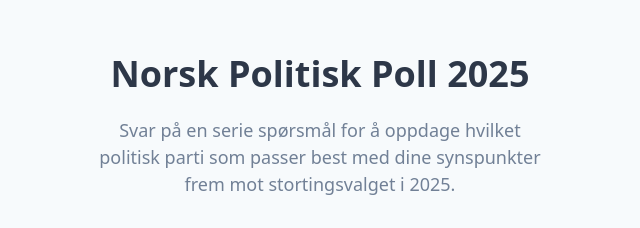
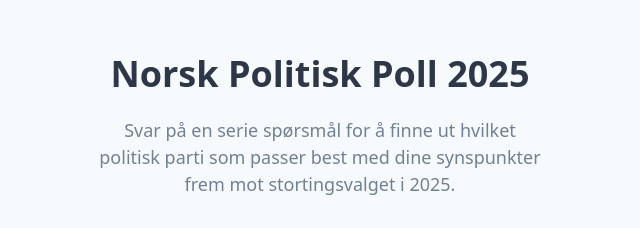
Before and after one commit to swampland/poll, a React (Create React App) app: page / in a window 1280 px wide. Shown: the part 238-466 px from the top of the page, without its empty margins (320-960 px from the left). Built offline with nearby package versions, Linux system fonts and the light colour scheme; no server answers.

Commit message:
updated with g3 q

```diff
--- a/src/App.js
+++ b/src/App.js
@@ -2,7 +2,7 @@ import React, { useState } from "react";
 import Introduction from "./Introduction";
 import Question from "./Question";
 import Results from "./Results";
-import { questions, partyPositions, parties } from "./data";
+import { questions, parties } from "./data";
 
 function App() {
   const [currentStep, setCurrentStep] = useState(0);
@@ -30,17 +30,26 @@ function App() {
       let totalDistance = 0;
       let validQuestions = 0;
 
-      questions.forEach((question, index) => {
+      questions.forEach((question) => {
         const userAnswer = answers[question.id];
-        const partyPosition = partyPositions[partyCode][index];
 
-        if (userAnswer !== undefined && partyPosition !== undefined) {
+        if (userAnswer !== undefined) {
           validQuestions++;
 
-          // Manhattan-avstand basert på NRKs algoritme
+          // Finn partiets posisjon ved å sjekke hvilket alternativ det tilhører
+          let partyPosition = null;
+          question.options.forEach((option) => {
+            if (option.parties.includes(partyCode)) {
+              partyPosition = option.value;
+            }
+          });
+
+          // Hvis partiet ikke er listet under noe alternativ, anta nøytral (0)
+          if (partyPosition === null) {
+            partyPosition = 0;
+          }
+
           let distance = Math.abs(userAnswer - partyPosition);
-
-          // Spesiell håndtering av verdier nær 0 (±0.3)
           const isUserNearZero = Math.abs(userAnswer) <= 0.3;
           const isPartyNearZero = Math.abs(partyPosition) <= 0.3;
 
@@ -57,7 +66,6 @@ function App() {
       if (validQuestions === 0) {
         scores[partyCode] = 0; // Ingen gyldige svar, sett til 0%
       } else {
-        // Normaliser avstand til [0, 1], der 0 er maks avstand og 1 er ingen avstand
         const maxPossibleDistance = validQuestions * maxDistancePerQuestion;
         const normalizedDistance = totalDistance / maxPossibleDistance;
         const similarity = 1 - normalizedDistance; // 1 er nærmest, 0 er lengst unna
--- a/src/Introduction.js
+++ b/src/Introduction.js
@@ -7,7 +7,7 @@ function Introduction({ onStart }) {
         Norsk Politisk Poll 2025
       </h1>
       <p className="text-lg text-gray-600 mb-8 text-center max-w-md">
-        Svar på en serie spørsmål for å oppdage hvilket politisk parti som passer best med dine synspunkter frem mot stortingsvalget i 2025.
+        Svar på en serie spørsmål for å finne ut hvilket politisk parti som passer best med dine synspunkter frem mot stortingsvalget i 2025.
       </p>
       <button
         onClick={onStart}
--- a/src/data.js
+++ b/src/data.js
@@ -3,176 +3,176 @@ export const questions = [
     id: 1,
     text: "Bør staten redusere sin rolle i økonomien og overlate mer til det frie markedet?",
     options: [
-      { id: "A", text: "Sterkt for", value: 2 },
-      { id: "B", text: "For", value: 1 },
-      { id: "C", text: "Nøytral", value: 0 },
-      { id: "D", text: "Mot", value: -1 },
-      { id: "E", text: "Sterkt mot", value: -2 },
+      { id: "A", text: "Sterkt for", value: 2, parties: ["Konservativt"] },
+      { id: "B", text: "For", value: 1, parties: ["Norgesdemokratene", "FrP", "Industri- og Næringspartiet"] },
+      { id: "C", text: "Nøytral", value: 0, parties: ["H", "V", "Partiet DNI", "Ensomhetspartiet"] },
+      { id: "D", text: "Mot", value: -1, parties: ["KrF", "Generasjonspartiet"] },
+      { id: "E", text: "Sterkt mot", value: -2, parties: ["AP", "SV", "R", "MDG", "FOR", "Sp", "Partiet Sentrum", "Pensjonistpartiet", "Velferd og Innovasjonspartiet"] },
     ],
   },
   {
     id: 2,
     text: "Bør staten redusere eller fjerne formueskatten for å fremme næringsliv og investeringer?",
     options: [
-      { id: "A", text: "Sterkt for", value: 2 },
-      { id: "B", text: "For", value: 1 },
-      { id: "C", text: "Nøytral", value: 0 },
-      { id: "D", text: "Mot", value: -1 },
-      { id: "E", text: "Sterkt mot", value: -2 },
+      { id: "A", text: "Sterkt for", value: 2, parties: ["Norgesdemokratene", "Konservativt", "Partiet DNI"] },
+      { id: "B", text: "For", value: 1, parties: ["FrP", "Industri- og Næringspartiet", "Generasjonspartiet"] },
+      { id: "C", text: "Nøytral", value: 0, parties: ["H", "V", "Ensomhetspartiet"] },
+      { id: "D", text: "Mot", value: -1, parties: ["KrF", "Sp", "Pensjonistpartiet", "Velferd og Innovasjonspartiet"] },
+      { id: "E", text: "Sterkt mot", value: -2, parties: ["AP", "SV", "R", "MDG", "FOR", "Partiet Sentrum"] },
     ],
   },
   {
     id: 3,
-    text: "Bør pensjoner kun organiseres gjennom private ordninger uten statlig innblanding?",
+    text: "Bør private pensjonsordninger få en større rolle som et alternativ til statlige ordninger?",
     options: [
-      { id: "A", text: "Sterkt for", value: 2 },
-      { id: "B", text: "For", value: 1 },
-      { id: "C", text: "Nøytral", value: 0 },
-      { id: "D", text: "Mot", value: -1 },
-      { id: "E", text: "Sterkt mot", value: -2 },
+      { id: "A", text: "Sterkt for", value: 2, parties: ["Konservativt"] },
+      { id: "B", text: "For", value: 1, parties: ["Industri- og Næringspartiet"] },
+      { id: "C", text: "Nøytral", value: 0, parties: ["FrP", "H", "Norgesdemokratene", "Ensomhetspartiet", "Generasjonspartiet"] },
+      { id: "D", text: "Mot", value: -1, parties: ["AP", "KrF", "V", "Sp"] },
+      { id: "E", text: "Sterkt mot", value: -2, parties: ["SV", "R", "MDG", "FOR", "Partiet Sentrum", "Pensjonistpartiet", "Velferd og Innovasjonspartiet"] },
     ],
   },
   {
     id: 4,
     text: "Bør Norge innføre mer direkte demokrati, som folkets rett til å foreslå og stemme over lover?",
     options: [
-      { id: "A", text: "Sterkt for", value: 2 },
-      { id: "B", text: "For", value: 1 },
-      { id: "C", text: "Nøytral", value: 0 },
-      { id: "D", text: "Mot", value: -1 },
-      { id: "E", text: "Sterkt mot", value: -2 },
+      { id: "A", text: "Sterkt for", value: 2, parties: ["Norgesdemokratene", "Generasjonspartiet"] },
+      { id: "B", text: "For", value: 1, parties: ["Konservativt", "MDG", "SV", "Industri- og Næringspartiet", "FrP", "R", "Velferd og Innovasjonspartiet"] },
+      { id: "C", text: "Nøytral", value: 0, parties: ["FOR", "Partiet DNI", "Partiet Sentrum", "Pensjonistpartiet", "Ensomhetspartiet"] },
+      { id: "D", text: "Mot", value: -1, parties: [] },
+      { id: "E", text: "Sterkt mot", value: -2, parties: ["AP", "KrF", "Sp", "V", "H"] },
     ],
   },
   {
     id: 5,
     text: "Bør mer makt overføres fra staten til lokalstyrene for å styre egne ressurser og lokale saker?",
     options: [
-      { id: "A", text: "Sterkt for", value: 2 },
-      { id: "B", text: "For", value: 1 },
-      { id: "C", text: "Nøytral", value: 0 },
-      { id: "D", text: "Mot", value: -1 },
-      { id: "E", text: "Sterkt mot", value: -2 },
+      { id: "A", text: "Sterkt for", value: 2, parties: ["Norgesdemokratene", "Konservativt", "Generasjonspartiet", "FrP", "Sp"] },
+      { id: "B", text: "For", value: 1, parties: ["Industri- og Næringspartiet", "Partiet DNI", "Partiet Sentrum", "Pensjonistpartiet", "Velferd og Innovasjonspartiet"] },
+      { id: "C", text: "Nøytral", value: 0, parties: ["KrF", "SV", "R", "Ensomhetspartiet", "FOR"] },
+      { id: "D", text: "Mot", value: -1, parties: ["MDG"] },
+      { id: "E", text: "Sterkt mot", value: -2, parties: ["AP", "H", "V"] },
     ],
   },
   {
     id: 6,
     text: "Bør Norge bli medlem av EU?",
     options: [
-      { id: "A", text: "Sterkt for", value: 2 },
-      { id: "B", text: "For", value: 1 },
-      { id: "C", text: "Nøytral", value: 0 },
-      { id: "D", text: "Mot", value: -1 },
-      { id: "E", text: "Sterkt mot", value: -2 },
+      { id: "A", text: "Sterkt for", value: 2, parties: ["AP", "H", "V"] },
+      { id: "B", text: "For", value: 1, parties: ["MDG"] },
+      { id: "C", text: "Nøytral", value: 0, parties: ["Ensomhetspartiet"] },
+      { id: "D", text: "Mot", value: -1, parties: ["KrF", "Pensjonistpartiet"] },
+      { id: "E", text: "Sterkt mot", value: -2, parties: ["SV", "R", "Norgesdemokratene", "FrP", "Konservativt", "Generasjonspartiet", "Industri- og Næringspartiet", "Partiet DNI", "FOR", "Sp", "Partiet Sentrum", "Velferd og Innovasjonspartiet"] },
     ],
   },
   {
     id: 7,
     text: "Bør Norge trekke seg fra EØS-avtalen for å styrke nasjonal suverenitet og selvbestemmelse?",
     options: [
-      { id: "A", text: "Sterkt for", value: 2 },
-      { id: "B", text: "For", value: 1 },
-      { id: "C", text: "Nøytral", value: 0 },
-      { id: "D", text: "Mot", value: -1 },
-      { id: "E", text: "Sterkt mot", value: -2 },
+      { id: "A", text: "Sterkt for", value: 2, parties: ["Norgesdemokratene", "SV", "R", "Konservativt", "Industri- og Næringspartiet", "Partiet DNI", "Generasjonspartiet", "Sp", "FOR"] },
+      { id: "B", text: "For", value: 1, parties: ["Pensjonistpartiet"] },
+      { id: "C", text: "Nøytral", value: 0, parties: ["FrP", "Velferd og Innovasjonspartiet", "Ensomhetspartiet"] },
+      { id: "D", text: "Mot", value: -1, parties: ["MDG"] },
+      { id: "E", text: "Sterkt mot", value: -2, parties: ["AP", "H", "KrF", "V", "Partiet Sentrum"] },
     ],
   },
   {
     id: 8,
     text: "Bør staten begrense flyktning- og asylinnvandringen?",
     options: [
-      { id: "A", text: "Sterkt for", value: 2 },
-      { id: "B", text: "For", value: 1 },
-      { id: "C", text: "Nøytral", value: 0 },
-      { id: "D", text: "Mot", value: -1 },
-      { id: "E", text: "Sterkt mot", value: -2 },
+      { id: "A", text: "Sterkt for", value: 2, parties: ["Norgesdemokratene", "Konservativt"] },
+      { id: "B", text: "For", value: 1, parties: ["Partiet DNI", "Industri- og Næringspartiet", "FrP", "Generasjonspartiet"] },
+      { id: "C", text: "Nøytral", value: 0, parties: ["H", "Pensjonistpartiet", "Ensomhetspartiet"] },
+      { id: "D", text: "Mot", value: -1, parties: ["V", "Sp"] },
+      { id: "E", text: "Sterkt mot", value: -2, parties: ["AP", "KrF", "SV", "R", "MDG", "FOR", "Partiet Sentrum", "Velferd og Innovasjonspartiet"] },
     ],
   },
   {
     id: 9,
     text: "Bør staten fortsette å finansiere internasjonale bistandsmidler?",
     options: [
-      { id: "A", text: "Sterkt for", value: 2 },
-      { id: "B", text: "For", value: 1 },
-      { id: "C", text: "Nøytral", value: 0 },
-      { id: "D", text: "Mot", value: -1 },
-      { id: "E", text: "Sterkt mot", value: -2 },
+      { id: "A", text: "Sterkt for", value: 2, parties: ["AP", "KrF", "V", "MDG", "Partiet Sentrum"] },
+      { id: "B", text: "For", value: 1, parties: ["H", "SV", "R", "Sp", "Pensjonistpartiet", "FOR", "Velferd og Innovasjonspartiet", "Ensomhetspartiet"] },
+      { id: "C", text: "Nøytral", value: 0, parties: ["Partiet DNI", "Generasjonspartiet"] },
+      { id: "D", text: "Mot", value: -1, parties: ["FrP", "Industri- og Næringspartiet"] },
+      { id: "E", text: "Sterkt mot", value: -2, parties: ["Norgesdemokratene", "Konservativt"] },
     ],
   },
   {
     id: 10,
     text: "Bør Norge prioritere olje- og gassutvinning for å sikre nasjonal økonomi fremfor å begrense det på grunn av klima?",
     options: [
-      { id: "A", text: "Sterkt for", value: 2 },
-      { id: "B", text: "For", value: 1 },
-      { id: "C", text: "Nøytral", value: 0 },
-      { id: "D", text: "Mot", value: -1 },
-      { id: "E", text: "Sterkt mot", value: -2 },
+      { id: "A", text: "Sterkt for", value: 2, parties: ["Norgesdemokratene", "FrP", "Konservativt", "Industri- og Næringspartiet", "Partiet DNI"] },
+      { id: "B", text: "For", value: 1, parties: ["H"] },
+      { id: "C", text: "Nøytral", value: 0, parties: ["Ensomhetspartiet"] },
+      { id: "D", text: "Mot", value: -1, parties: ["Sp"] },
+      { id: "E", text: "Sterkt mot", value: -2, parties: ["AP", "KrF", "SV", "R", "MDG", "V", "FOR", "Generasjonspartiet", "Partiet Sentrum", "Pensjonistpartiet", "Velferd og Innovasjonspartiet"] },
     ],
   },
   {
     id: 11,
     text: "Bør klimaendringer prioriteres høyere enn økonomisk vekst i politiske beslutninger?",
     options: [
-      { id: "A", text: "Sterkt for", value: 2 },
-      { id: "B", text: "For", value: 1 },
-      { id: "C", text: "Nøytral", value: 0 },
-      { id: "D", text: "Mot", value: -1 },
-      { id: "E", text: "Sterkt mot", value: -2 },
+      { id: "A", text: "Sterkt for", value: 2, parties: ["MDG", "V", "FOR", "Partiet Sentrum"] },
+      { id: "B", text: "For", value: 1, parties: ["AP", "KrF", "SV", "R", "Generasjonspartiet", "Sp", "Pensjonistpartiet", "Velferd og Innovasjonspartiet", "Ensomhetspartiet"] },
+      { id: "C", text: "Nøytral", value: 0, parties: ["H"] },
+      { id: "D", text: "Mot", value: -1, parties: ["FrP"] },
+      { id: "E", text: "Sterkt mot", value: -2, parties: ["Norgesdemokratene", "Konservativt", "Industri- og Næringspartiet", "Partiet DNI"] },
     ],
   },
   {
     id: 12,
     text: "Bør staten øke satsingen på grønn teknologi for å skape nye arbeidsplasser?",
     options: [
-      { id: "A", text: "Sterkt for", value: 2 },
-      { id: "B", text: "For", value: 1 },
-      { id: "C", text: "Nøytral", value: 0 },
-      { id: "D", text: "Mot", value: -1 },
-      { id: "E", text: "Sterkt mot", value: -2 },
+      { id: "A", text: "Sterkt for", value: 2, parties: ["MDG", "Generasjonspartiet", "V", "Partiet Sentrum"] },
+      { id: "B", text: "For", value: 1, parties: ["AP", "H", "KrF", "SV", "R", "FOR", "Sp", "Pensjonistpartiet", "Velferd og Innovasjonspartiet", "Ensomhetspartiet"] },
+      { id: "C", text: "Nøytral", value: 0, parties: ["Industri- og Næringspartiet"] },
+      { id: "D", text: "Mot", value: -1, parties: ["FrP"] },
+      { id: "E", text: "Sterkt mot", value: -2, parties: ["Norgesdemokratene", "Konservativt", "Partiet DNI"] },
     ],
   },
   {
     id: 13,
     text: "Bør staten ha mindre innflytelse over skolenes læreplaner for å unngå ideologisk styring?",
     options: [
-      { id: "A", text: "Sterkt for", value: 2 },
-      { id: "B", text: "For", value: 1 },
-      { id: "C", text: "Nøytral", value: 0 },
-      { id: "D", text: "Mot", value: -1 },
-      { id: "E", text: "Sterkt mot", value: -2 },
+      { id: "A", text: "Sterkt for", value: 2, parties: ["Norgesdemokratene", "FrP", "Konservativt", "Generasjonspartiet"] },
+      { id: "B", text: "For", value: 1, parties: ["Partiet DNI", "Industri- og Næringspartiet"] },
+      { id: "C", text: "Nøytral", value: 0, parties: ["H", "V", "Ensomhetspartiet"] },
+      { id: "D", text: "Mot", value: -1, parties: ["KrF", "Sp", "MDG"] },
+      { id: "E", text: "Sterkt mot", value: -2, parties: ["AP", "SV", "R", "FOR", "Partiet Sentrum", "Pensjonistpartiet", "Velferd og Innovasjonspartiet"] },
     ],
   },
   {
     id: 14,
-    text: "Bør staten avstå fra å finansiere nyhetsmedier og organisasjoner knyttet til kultur, livssyn og religion for å sikre uavhengighet og skille staten fra disse områdene?",
+    text: "Bør staten avstå fra å finansiere nyhetsmedier og organisasjoner knyttet til livssyn og religion for å sikre uavhengighet og skille staten fra disse områdene?",
     options: [
-      { id: "A", text: "Sterkt for", value: 2 },
-      { id: "B", text: "For", value: 1 },
-      { id: "C", text: "Nøytral", value: 0 },
-      { id: "D", text: "Mot", value: -1 },
-      { id: "E", text: "Sterkt mot", value: -2 },
+      { id: "A", text: "Sterkt for", value: 2, parties: ["Norgesdemokratene", "FrP", "Konservativt", "Partiet DNI"] },
+      { id: "B", text: "For", value: 1, parties: ["Industri- og Næringspartiet"] },
+      { id: "C", text: "Nøytral", value: 0, parties: ["H", "Ensomhetspartiet"] },
+      { id: "D", text: "Mot", value: -1, parties: ["Sp", "V", "MDG"] },
+      { id: "E", text: "Sterkt mot", value: -2, parties: ["AP", "KrF", "SV", "R", "FOR", "Generasjonspartiet", "Partiet Sentrum", "Pensjonistpartiet", "Velferd og Innovasjonspartiet"] },
     ],
   },
   {
     id: 15,
     text: "Bør staten begrense regulering av ytringsfrihet, både i lovverk og på digitale plattformer?",
     options: [
-      { id: "A", text: "Sterkt for", value: 2 },
-      { id: "B", text: "For", value: 1 },
-      { id: "C", text: "Nøytral", value: 0 },
-      { id: "D", text: "Mot", value: -1 },
-      { id: "E", text: "Sterkt mot", value: -2 },
+      { id: "A", text: "Sterkt for", value: 2, parties: ["Norgesdemokratene", "Konservativt", "Industri- og Næringspartiet", "Generasjonspartiet", "FrP", "FOR"] },
+      { id: "B", text: "For", value: 1, parties: ["V", "Velferd og Innovasjonspartiet"] },
+      { id: "C", text: "Nøytral", value: 0, parties: ["H", "KrF", "Partiet DNI", "MDG", "R", "Ensomhetspartiet"] },
+      { id: "D", text: "Mot", value: -1, parties: ["AP", "Sp"] },
+      { id: "E", text: "Sterkt mot", value: -2, parties: ["SV", "Partiet Sentrum", "Pensjonistpartiet"] },
     ],
   },
   {
     id: 16,
     text: "Bør Norge forbli i NATO for å sikre nasjonal sikkerhet?",
     options: [
-      { id: "A", text: "Sterkt for", value: 2 },
-      { id: "B", text: "For", value: 1 },
-      { id: "C", text: "Nøytral", value: 0 },
-      { id: "D", text: "Mot", value: -1 },
-      { id: "E", text: "Sterkt mot", value: -2 },
+      { id: "A", text: "Sterkt for", value: 2, parties: ["AP", "Norgesdemokratene", "H", "FrP", "V", "Konservativt", "Industri- og Næringspartiet", "Partiet DNI", "Velferd og Innovasjonspartiet"] },
+      { id: "B", text: "For", value: 1, parties: ["KrF", "MDG", "Generasjonspartiet", "Sp", "Partiet Sentrum", "Pensjonistpartiet", "Ensomhetspartiet"] },
+      { id: "C", text: "Nøytral", value: 0, parties: ["SV"] },
+      { id: "D", text: "Mot", value: -1, parties: [] },
+      { id: "E", text: "Sterkt mot", value: -2, parties: ["R", "FOR"] },
     ],
   },
 ];
@@ -180,17 +180,17 @@ export const questions = [
 export const parties = {
   "Norgesdemokratene": { name: "Norgesdemokratene", description: "Parti med fokus på nasjonale interesser og innvandringskontroll." },
   "Konservativt": { name: "Konservativt", description: "Konservativt parti med fokus på tradisjonelle verdier og markedsøkonomi." },
-  "Generasjonspartiet": { name: "Generasjonspartiet", description: "Parti med fokus på generasjonspolitikk." },
+  "Generasjonspartiet": { name: "Generasjonspartiet", description: "Parti med fokus på direktedemokrati." },
   "Industri- og Næringspartiet": { name: "Industri- og Næringspartiet", description: "Parti med fokus på industri og næringsutvikling." },
-  "Partiet DNI": { name: "Partiet DNI", description: "Parti med fokus på direkte demokrati og nasjonale interesser." },
+  "Partiet DNI": { name: "Partiet DNI", description: "Parti med fokus på industri og næringsutvikling." },
   "Pensjonistpartiet": { name: "Pensjonistpartiet", description: "Parti med fokus på pensjonisters rettigheter." },
   "Partiet Sentrum": { name: "Partiet Sentrum", description: "Sentrumsparti med fokus på sosial rettferdighet og miljø." },
-  "Velferd og Innovasjonspartiet": { name: "Velferd og Innovasjonspartiet", description: "Parti med fokus på velferd og innovasjon." },
+  "Velferd og Innovasjonspartiet": { name: "Velferd og Innovasjonspartiet", description: "Parti med fokus på helse, velferd og innovasjon." },
   "FOR": { name: "Fred og Rettferdighet", description: "Parti med fokus på fred og rettferdighet." },
   "Ensomhetspartiet": { name: "Ensomhetspartiet", description: "Parti med fokus på å bekjempe ensomhet." },
   "AP": { name: "Arbeiderpartiet", description: "Sosialdemokratisk parti med fokus på velferd og likhet." },
-  "FrP": { name: "Fremskrittspartiet", description: "Høyrepopulistisk parti som fokuserer på lavere skatter og innvandringskontroll." },
-  "H": { name: "Høyre", description: "Konservativt parti som støtter frie markeder og individuelt ansvar." },
+  "FrP": { name: "Fremskrittspartiet", description: "Liberalistisk folkeparti som fokuserer på lavere skatter, valgfrihet og streng innvandringspolitikk." },
+  "H": { name: "Høyre", description: "Sosialkonservativt parti som støtter blandingsøkonomi." },
   "Sp": { name: "Senterpartiet", description: "Sentrumsparti med fokus på distriktspolitikk og landbruk." },
   "KrF": { name: "Kristelig Folkeparti", description: "Kristendemokratisk parti med fokus på familieverdier og velferd." },
   "V": { name: "Venstre", description: "Liberalt parti med fokus på frihet og miljø." },
@@ -198,25 +198,3 @@ export const parties = {
   "R": { name: "Rødt", description: "Venstresideparti med fokus på sosialisme og likhet." },
   "MDG": { name: "Miljøpartiet De Grønne", description: "Miljøparti med fokus på bærekraft og grønn politikk." },
 };
-
-export const partyPositions = {
-  "Norgesdemokratene": [2, 2, 2, 2, 2, -2, 2, 2, -2, 2, -2, -2, 2, 2, 2, 2],
-  "Konservativt": [2, 2, 2, 2, 2, -2, 2, 2, -2, 2, -2, -2, 2, 2, 2, 2],
-  "Generasjonspartiet": [-2, -2, -2, 1, 1, 1, -2, -2, 1, -2, 1, 1, -2, -2, -2, 1],
-  "Industri- og Næringspartiet": [2, 2, 2, 2, 2, -2, 2, 2, -2, 2, -2, -2, 2, 2, 2, 2],
-  "Partiet DNI": [2, 2, 2, 2, 2, -2, 2, 2, -2, 2, -2, -2, 2, 2, 2, 2],
-  "Pensjonistpartiet": [-2, -2, -2, 1, 1, -2, -2, 1, 1, -2, 1, 1, -2, -2, -2, 1],
-  "Partiet Sentrum": [-2, -2, -2, 1, 1, 1, -2, -2, 1, -2, 1, 1, -2, -2, -2, 1],
-  "Velferd og Innovasjonspartiet": [-2, -2, -2, 1, 1, 1, -2, -2, 1, -2, 1, 1, -2, -2, -2, 1],
-  "FOR": [-2, -2, -2, 1, 1, 1, -2, -2, 1, -2, 1, 1, -2, -2, -2, -2],
-  "Ensomhetspartiet": [-2, -2, -2, 1, 1, -2, -2, -2, 1, -2, 1, 1, -2, -2, -2, 1],
-  "AP": [-2, -2, -2, 1, 1, 1, -2, -2, 1, -2, 1, 1, -2, -2, -2, 1],
-  "FrP": [2, 2, 2, 2, 2, -2, 2, 2, -2, 2, -2, -2, 2, 2, 2, 2],
-  "H": [1, 1, 1, -1, 0, 1, -2, 1, 1, 1, -1, 1, 1, 1, 1, 1],
-  "Sp": [-2, -2, -2, 1, 2, -2, 0, 1, 1, 1, -1, 1, -2, -2, -2, 1],
-  "KrF": [-2, -2, -2, 1, 1, -2, 0, 1, 1, -2, 1, 1, -2, -2, -2, 1],
-  "V": [1, 1, 1, 1, 1, 1, -2, -1, 1, -2, 1, 1, 1, 1, 1, 1],
-  "SV": [-2, -2, -2, 1, 1, 1, -2, -2, 1, -2, 1, 1, -2, -2, -2, 1],
-  "R": [-2, -2, -2, 1, 1, -1, 1, -2, 1, -2, 1, 1, -2, -2, -2, -2],
-  "MDG": [-2, -2, -2, 1, 1, 1, -2, -2, 1, -2, 2, 2, 0, 0, 1, 1],
-};
```
